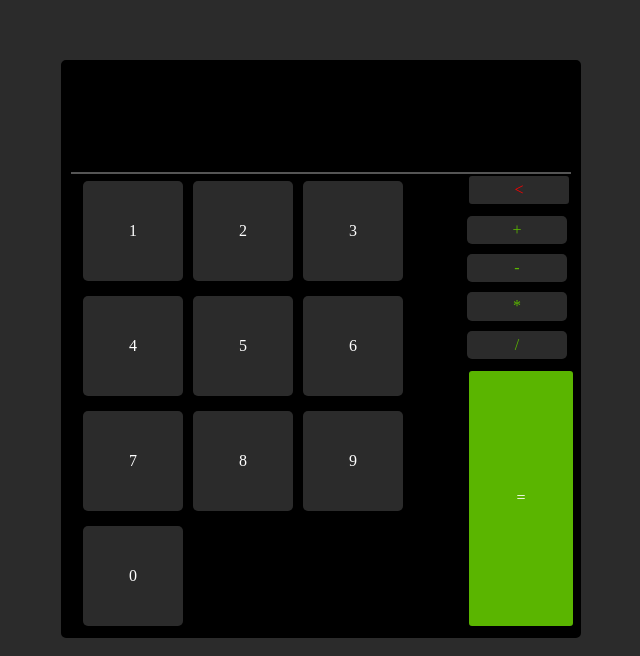
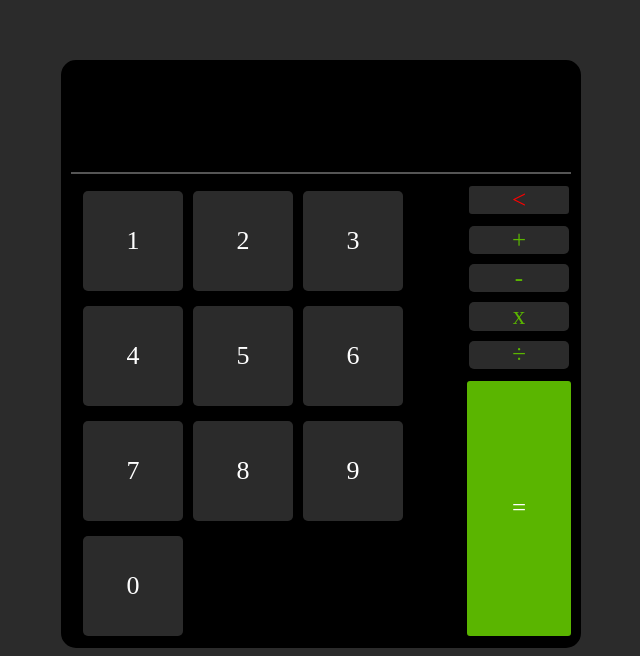
Before and after one commit to IagoTex/calculadora-js-puro, a plain HTML site: page index.html in a window 1280 px wide. Shown: the part 248-904 px from the top of the page, without its empty margins (319-959 px from the left). Drawn offline with Linux system fonts and the light colour scheme.

Commit message:
Ajustes no visual

```diff
--- a/index.html
+++ b/index.html
@@ -28,8 +28,8 @@
             <div class="excluir" onclick="deletar()"><</div>
             <div class="operador" onclick="clicarNoBotao('+')">+</div>
             <div class="operador" onclick="clicarNoBotao('-')">-</div>
-            <div class="operador" onclick="clicarNoBotao('*')">*</div>
-            <div class="operador" onclick="clicarNoBotao('/')">/</div>
+            <div class="operador" onclick="clicarNoBotao('*')">x</div>
+            <div class="operador" onclick="clicarNoBotao('/')">÷</div>
             <div class="igual" onclick="calcula()">=</div>
         </div>
     </div>
--- a/style.css
+++ b/style.css
@@ -7,9 +7,10 @@ body{
     width: 500px;
     border: solid 10px black;
     background-color: black;
-    border-radius: 5px;
+    border-radius: 15px;
     display: flex;
     flex-direction: column;
+
 }
 
 body{
@@ -31,6 +32,7 @@ body{
 }
 
 .calculadora-itens{
+    padding-top: 10px;
     display: flex;
     flex-direction: row;
     width: 100%;
@@ -54,6 +56,7 @@ body{
     margin-top: 5px;
     height: 100px;
     width: 100px;
+    font-size: 26px;
     background-color: #2b2b2b;
     border-radius: 5px;
     align-items: center;
@@ -70,6 +73,8 @@ body{
     display: flex;
     flex-direction: column;
     gap: 10px;
+    justify-content: center;
+    align-items: center;
 }
 .operador{
     height: 50px;
@@ -80,6 +85,7 @@ body{
     align-items: center;
     color: #5ab500;
     border-radius: 5px;
+    font-size: 25px;
 }
 
 .igual{
@@ -92,6 +98,7 @@ body{
     border: 2px solid black;
     color: white;
     border-radius: 5px;
+    font-size: 25px;
 }
 .excluir{
     height: 50px;
@@ -103,6 +110,7 @@ body{
     justify-content: center;
     align-items: center;
     border-radius: 5px;
+    font-size: 25px;
 }
 
 
```
